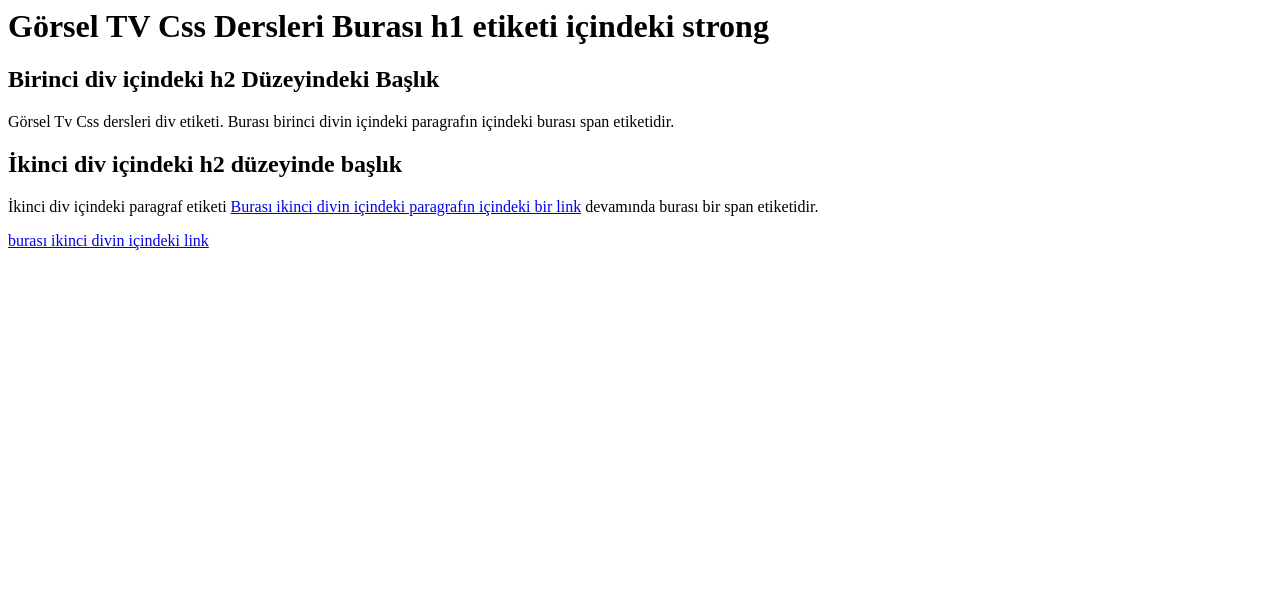
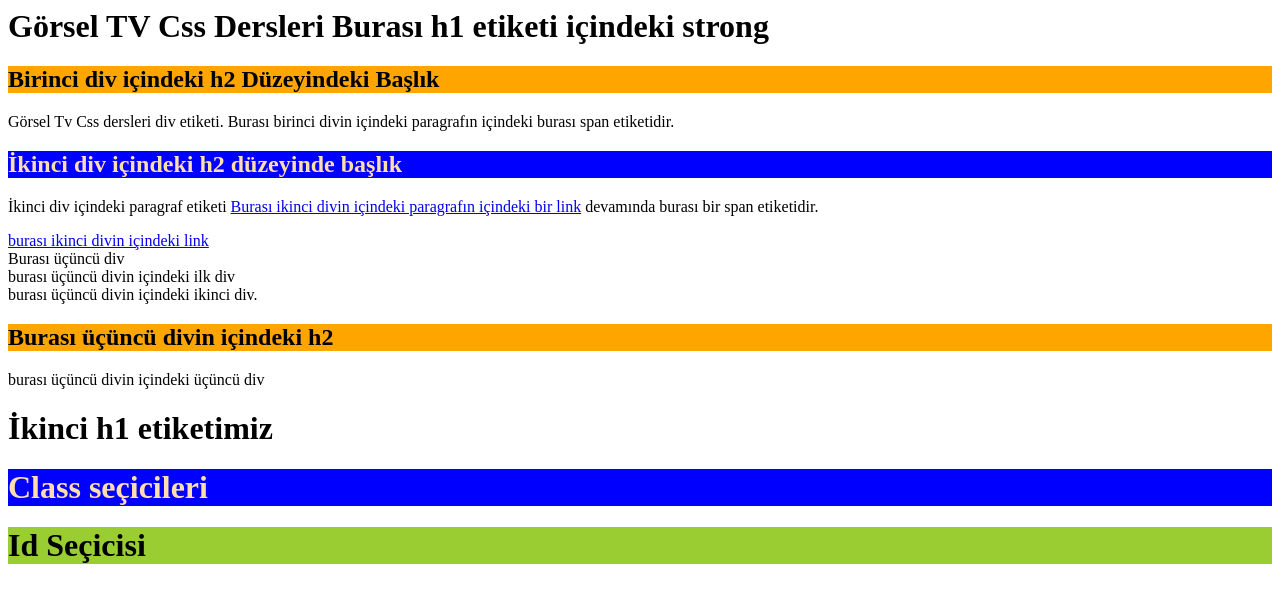
Before and after one commit to Limonat/CodeDeneme, a plain HTML site: page index.html in a window 1280 px wide. Drawn offline with Linux system fonts and the light colour scheme; files whose address does not match are found by name.

Commit message:
Added
Selectors  :+1:  "class and id "

```diff
--- a/denemCss.css
+++ b/denemCss.css
@@ -30,3 +30,38 @@ div{
  -> fon-size: 16px; px göreceli uzunluk -em değeri -ex değeri % degeri
     font-size:2pt;  -> in-cm-mm-pt-pc
 } */
+
+/*
+SEÇİCİLER
+Birinci Seçici : Etiket Seçicimiz (a,div,p, h1...h6, span,em)
+İkinici Seçici : Class Seçicisi   (Gösteriliş şekli '.' şeklindedir)
+Üçüncü Seçici  :"id" seçicisi     (Gösterilişi # şeklindedir)
+            -> Id seçiciler bir kere kullanılır.
+            -> Id ile genel tanımlama yapıp, classla özel tanımlamalar yapabilirsin.
+            <h1 id="baslik" class="baslik"> gibii...
+
+Evrensel Seçici : * Şeklindedir. Tüm etiketleri(TAG'lari seçicektir)
+*/
+/* Seçiciler ve etki alanları
+h1,h2{
+    background-color: orange;
+    color:#FFFFFF;
+}
+div{
+     background-color: darkgoldenrod;
+     width:500px;
+     height: 300px;
+} */
+h2{
+    background-color: orange;
+    color:black;
+}
+.baslik{
+    background-color: blue;
+    color: navajowhite;
+}
+
+#baslik{
+    background-color: yellowgreen;
+    color: black;
+}
--- a/index.html
+++ b/index.html
@@ -17,10 +17,27 @@
     </div>
 
     <div>
-        <h2>İkinci div içindeki h2 düzeyinde başlık</h2>
+        <h2 class="baslik">İkinci div içindeki h2 düzeyinde başlık</h2>
         <p>İkinci div içindeki paragraf etiketi <a href="#">Burası ikinci divin içindeki paragrafın içindeki bir link</a> devamında burası bir span etiketidir.</p>
 
         <a href="#">burası ikinci divin içindeki link</a>
     </div>
+
+    <div>
+        Burası üçüncü div
+        <div>
+            burası üçüncü divin içindeki ilk div
+        </div>
+        <div>
+            burası üçüncü divin içindeki ikinci div.
+        </div>
+        <div>
+            <h2>Burası üçüncü divin içindeki h2</h2>
+            burası üçüncü divin içindeki üçüncü div
+        </div>
+        <h1>İkinci h1 etiketimiz</h1>
+    </div>
+    <h1 class="baslik">Class seçicileri</h1>
+    <h1 id="baslik">Id Seçicisi</h1>
 </body>
 </html>
```
